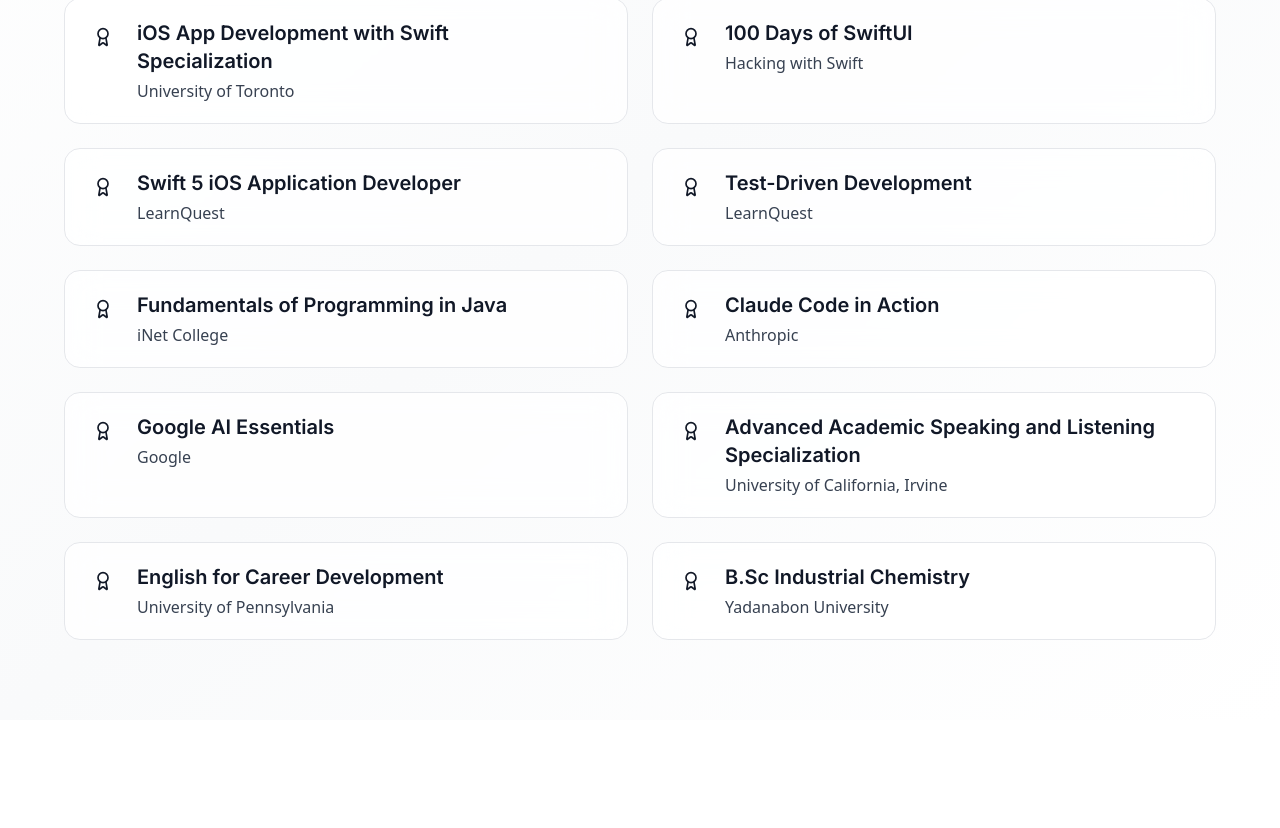
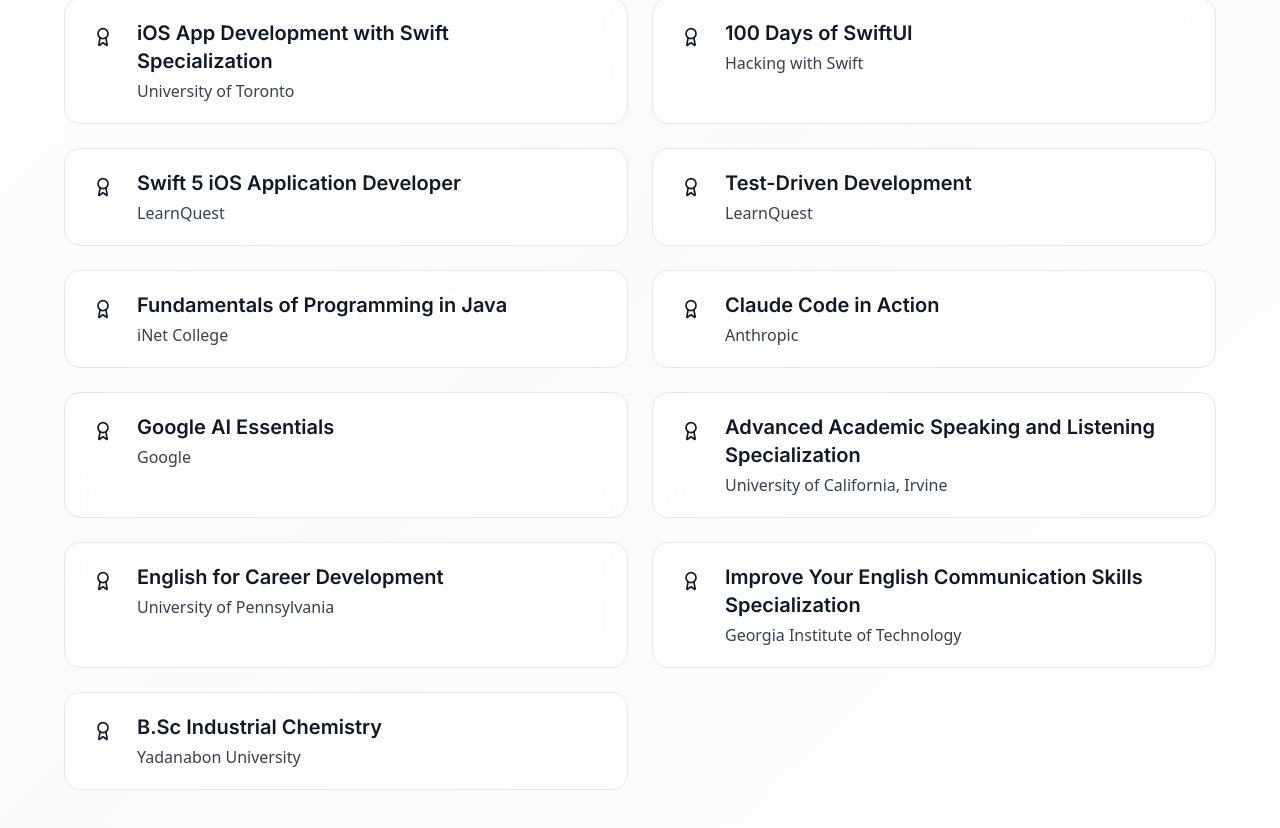
Before and after one commit to soemintheinsmt6/portfolio, a React (Vite) app: page /certificates in a window 1280 px wide. Shown: the part 374-1202 px from the top of the page. Before the commit the page ends 1094 px from the top, so only its background shows below. Built offline with nearby package versions, Linux system fonts and the light colour scheme; no server answers.

Commit message:
add new certification

```diff
--- a/src/data/certificates.js
+++ b/src/data/certificates.js
@@ -12,6 +12,7 @@
   { id: 'google-ai-essentials', category: 'ai', title: 'Google AI Essentials', issuer: 'Google', link: 'https://www.coursera.org/account/accomplishments/specialization/certificate/E08ZWTCCOYFQ' },
   { id: 'uc-irvine-english', category: 'language', title: 'Advanced Academic Speaking and Listening Specialization', issuer: 'University of California, Irvine', link: 'https://www.coursera.org/account/accomplishments/specialization/certificate/6P5E8SR6C7K7' },
   { id: 'upenn-english-for-career-development', category: 'language', title: 'English for Career Development', issuer: 'University of Pennsylvania', link: 'https://www.coursera.org/account/accomplishments/certificate/9MAZGM9FKHOO' },
+  { id: 'gatech-improve-english-communication', category: 'language', title: 'Improve Your English Communication Skills Specialization', issuer: 'Georgia Institute of Technology', link: 'https://www.coursera.org/account/accomplishments/specialization/certificate/1MZBZGYLJBEK' },
   { id: 'bsc', category: 'education', title: 'B.Sc Industrial Chemistry', issuer: 'Yadanabon University' },
 ];
 
```
